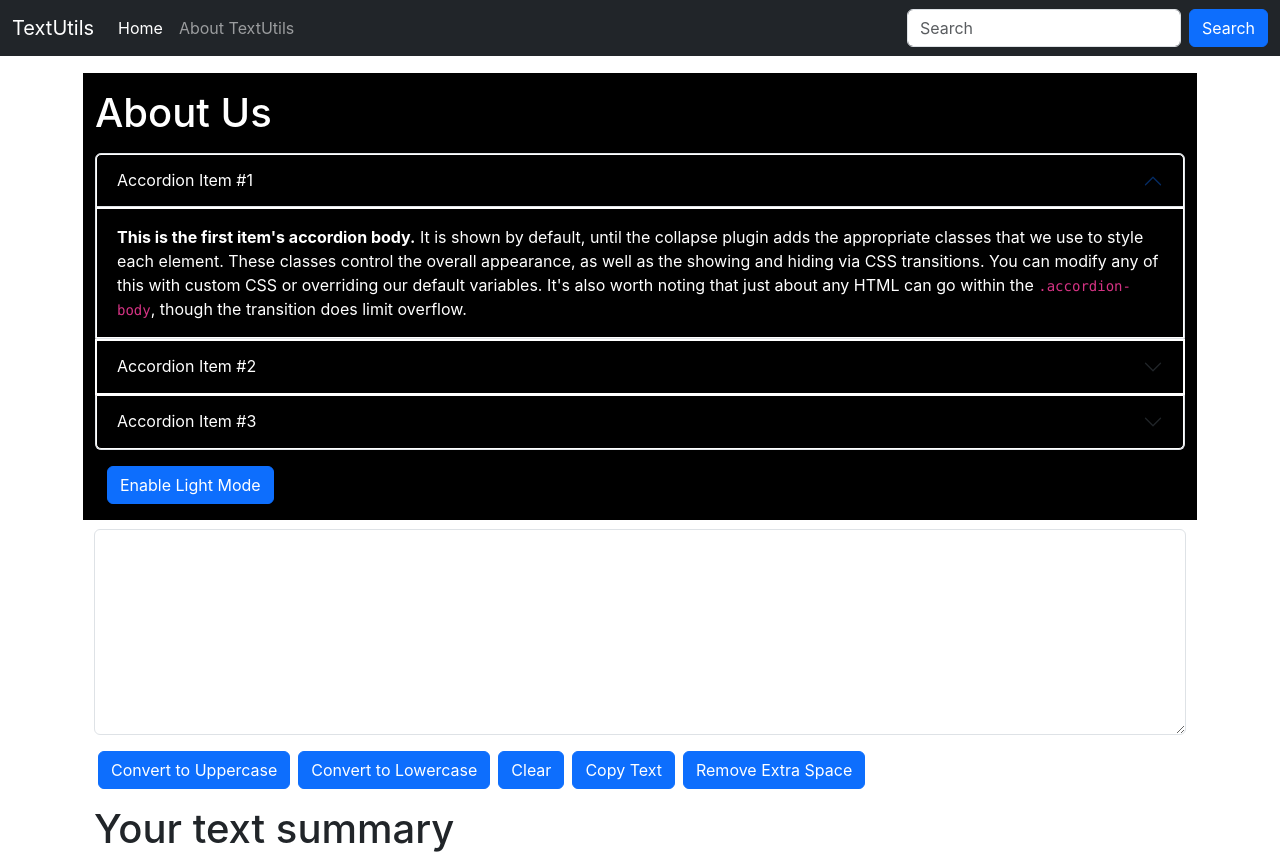
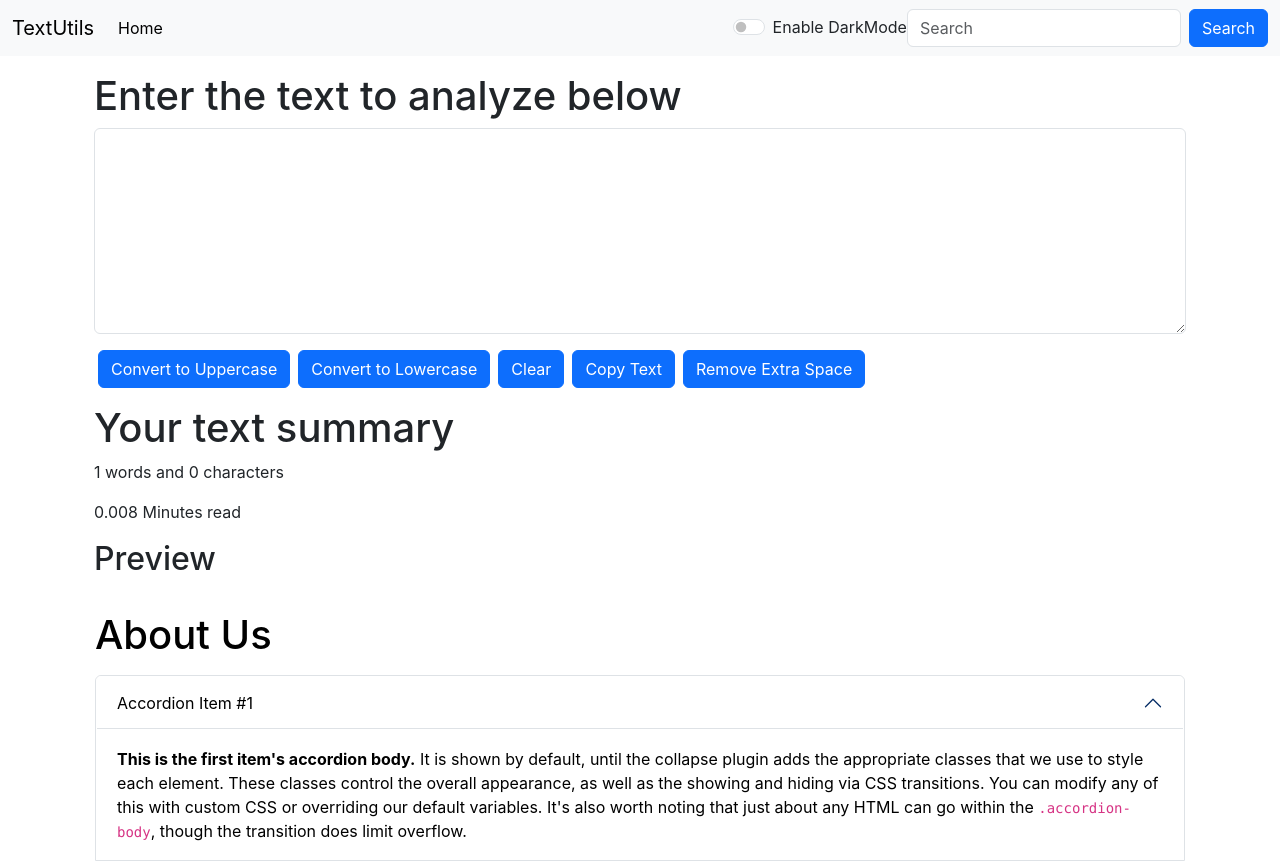
Before and after one commit to Syarif-Ys/textutils, a React (Create React App) app: page / in a window 1280 px wide. Shown: the top 863 px of the page. Built offline with nearby package versions, Linux system fonts and the light colour scheme.

Commit message:
video 13 complete

```diff
--- a/src/App.js
+++ b/src/App.js
@@ -2,15 +2,42 @@
 import About from './components/About';
 import Navbar from './components/Navbar';
 import TextForm from './components/TextForm';
+import React, { useState } from 'react';
+import Alert from './components/Alert';
 
 function App() {
+  const [mode, setMode] = useState('light'); // Whether dark mode is enabled or not
+  const [alert, setAlert] = useState(null);
+
+  const showAlert = (message, type) => {
+    setAlert({
+      msg: message,
+      type: type
+    })
+    setTimeout(() => {
+      setAlert(null);
+    }, 1500)
+  }
+
+  const toggleMode = ()=>{
+    if(mode === 'light'){
+      setMode('dark');
+      document.body.style.backgroundColor = '#042743';
+      showAlert("Dark mode has been enabled", "success")
+    } else{
+      setMode('light');
+      document.body.style.backgroundColor = 'white';
+      showAlert("Light mode has been enabled", "success")
+    }
+  };
+
   return (
     <>
-      <Navbar title="TextUtils" aboutText="About TextUtils" />
+      <Navbar title="TextUtils" mode={mode} toggleMode={toggleMode} />
+      <Alert alert={alert}/>
       <div className="container my-3">
-        {/*<TextForm heading="Enter the text to analyze below" />*/}
+        <TextForm showAlert={showAlert} heading="Enter the text to analyze below" />
         <About />
-        <TextForm />
       </div>
     </>
   );
--- a/src/components/About.js
+++ b/src/components/About.js
@@ -2,11 +2,11 @@
 
 export default function About() {
   const [myStyle, setMyStyle] = useState({
-    color: 'white',
-    backgroundColor: 'black',
+    color: 'black',
+    backgroundColor: 'white',
     border: '1px solid white'
   })
-  const [btnText, setBtnText] = useState("Enable Light Mode")
+  const [btnText, setBtnText] = useState("Enable Dark Mode")
 
   const toggleStyle = ()=>{
     if (myStyle.color === 'white'){
--- /dev/null
+++ b/src/components/Alert.js
@@ -0,0 +1,15 @@
+import React from "react";
+
+function Alert(props) {
+  const capitalize = (word) => {
+    const lower = word.toLowerCase();
+    return lower.charAt(0).toUpperCase() + lower.slice(1);
+  }
+  return (
+    props.alert && <div className={`alert alert-${props.alert.type} alert-dismissible fade show`} role="alert">
+  <strong>{capitalize(props.alert.type)}</strong>: {props.alert.msg}
+</div>
+  );
+}
+
+export default Alert;
--- a/src/components/Navbar.js
+++ b/src/components/Navbar.js
@@ -3,7 +3,7 @@
 
 export default function Navbar(props) {
   return (
-    <nav className="navbar navbar-expand-lg navbar-dark bg-dark">
+    <nav className={`navbar navbar-expand-lg navbar-${props.mode} bg-${props.mode}`}>
     <div className="container-fluid">
         <a className="navbar-brand" href="/">{props.title}</a>
         <button className="navbar-toggler" type="button" data-bs-toggle="collapse" data-bs-target="#navbarSupportedContent" aria-controls="navbarSupportedContent" aria-expanded="false" aria-label="Toggle navigation">
@@ -18,6 +18,10 @@
             <a className="nav-link" href="/">{props.aboutText}</a>
             </li>
         </ul>
+        <div className="form-check form-switch">
+            <input className="form-check-input" onClick={props.toggleMode} type="checkbox" role="switch" id="flexSwitchCheckDefault" />
+            <label className="form-check-label" htmlFor="flexSwitchCheckDefault">Enable DarkMode</label>
+        </div>
         <form className="d-flex" role="search">
             <input className="form-control me-2" type="search" placeholder="Search" aria-label="Search"/>
             <button className="btn btn-primary" type="submit">Search</button>
--- a/src/components/TextForm.js
+++ b/src/components/TextForm.js
@@ -5,12 +5,14 @@
         //console.log("Uppercase was  clicked" + text);
         let newText = text.toUpperCase();
         setText(newText)
+        props.showAlert("Converted to uppercase!", "success");
     }
 
     const handleLoClick = ()=>{
         //console.log("Uppercase was  clicked" + text);
         let newText = text.toLowerCase();
         setText(newText)
+        props.showAlert("Converted to lowercase!", "success");
     }
 
     const handleOnChange = (event)=>{
@@ -24,16 +26,19 @@
         text.select();
         text.setSelectionRange(0, 9999);
         navigator.clipboard.writeText(text.value);
+        props.showAlert("Copied to clipboard", "success");
     }
 
     const handleExtraSpaces = ()=> {
         let newText = text.split(/[ ]+/);
         setText(newText.join(" "));
+        props.showAlert("Extra spaces removed", "success");
     }
 
     const handleClearClick = (event)=>{
         //console.log("On Changed");
         setText('');
+        props.showAlert("Text clear", "success");
     }
 
     const [text, setText] = useState('');
```
